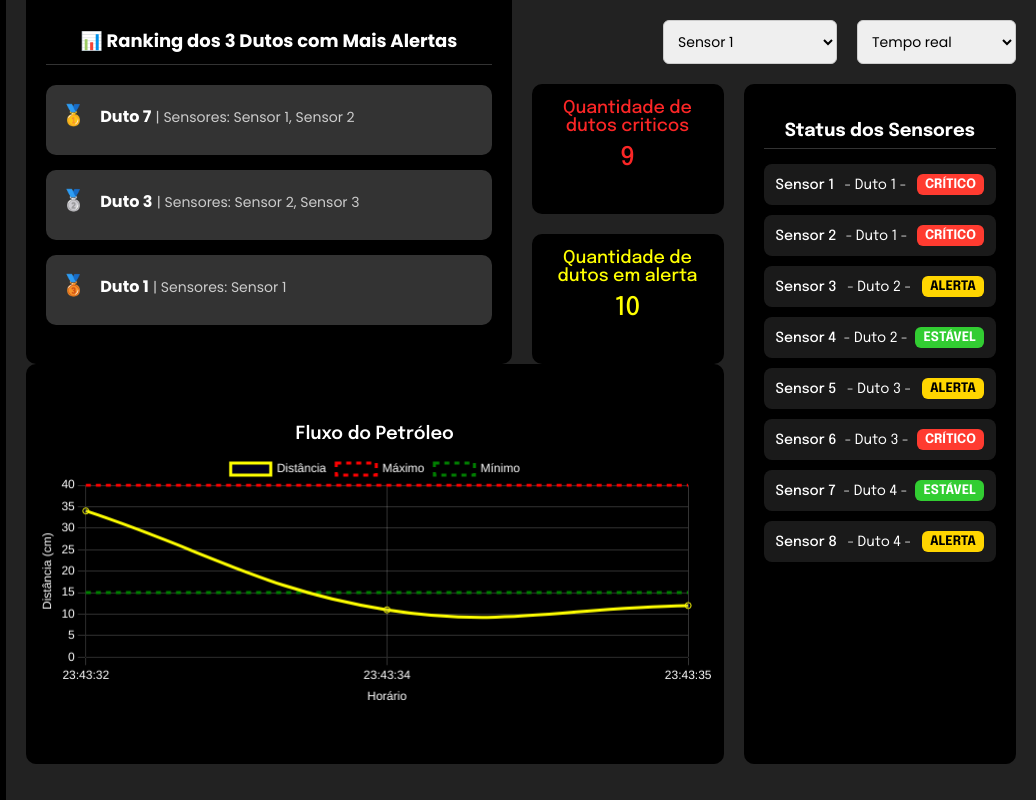
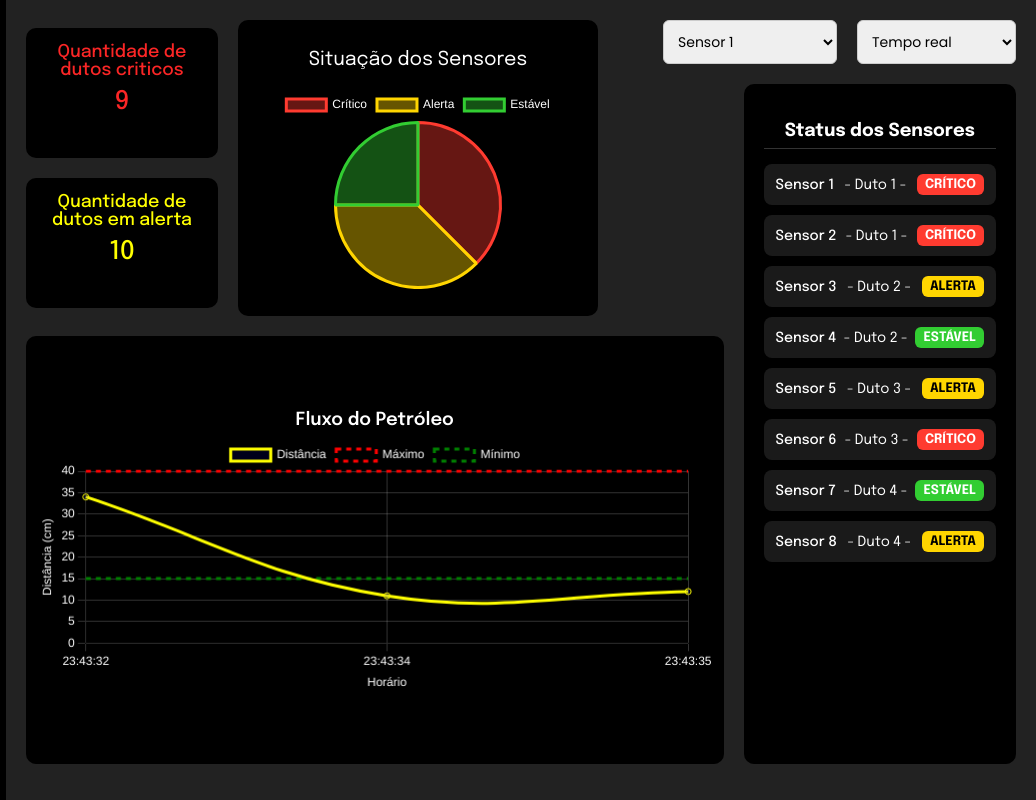
Before and after one commit to LukaNagayassu/PIPE_LINE, a plain HTML site: page Site/felipe/dashboard/dashHome.html in a window 1280 px wide. Shown: the full height of the page, 244-1280 px from the left. Drawn offline with nearby package versions, Linux system fonts and the light colour scheme.

Commit message:
alteracao dash

```diff
--- a/Site/felipe/css/dash.css
+++ b/Site/felipe/css/dash.css
@@ -146,7 +146,7 @@ select {
     gap: 20px;
     width: 15vw;
     height: 35vh;
-    margin-bottom: 20px;
+    margin-top: -7vh;
 }
 
 .indicator {
@@ -173,13 +173,11 @@ select {
 
 .chart-area {
     background-color: black;
-    flex: 1;
-    height: 28vh;
+    height: 60vh;
     border-radius: 10px;
     display: flex;
     align-items: center;
     justify-content: center;
-    margin-top: -5vh;
 }
 
 .chart-container {
@@ -273,18 +271,32 @@ select {
 }
 
 .middle-panel {
-    flex: 1;
     background-color: black;
     color: white;
     border-radius: 10px;
     padding: 20px;
-    height: 47vh;
-    box-sizing: border-box;
+    height: 32vh;
+    width: 25vw;
     display: flex;
     align-items: center;
     justify-content: center;
-    margin-top: -12vh;
+    margin-top: -8vh;
 }
+
+.pizza-container {
+    display: flex;
+    flex-direction: column;
+    align-items: center;
+    justify-content: center;
+    padding: 15px;
+    margin-top: -2vh;
+}
+
+.pizza-container canvas {
+    max-width: 400px;
+    max-height: 200px;
+}
+
 
 .ranking-container {
     color: white;
--- a/Site/felipe/dashboard/dashHome.html
+++ b/Site/felipe/dashboard/dashHome.html
@@ -51,29 +51,6 @@
             <div class="left-panel">
                 <div class="indicator-row">
 
-                    <div class="middle-panel">
-                        <div class="ranking-container">
-                            <h3>📊 Ranking dos 3 Dutos com Mais Alertas</h3>
-                            <ul class="ranking-list">
-                                <li>
-                                    <span class="rank-icon">🥇</span>
-                                    <strong>Duto 7</strong>
-                                    <span class="sensors">| Sensores: Sensor 1, Sensor 2</span>
-                                </li>
-                                <li>
-                                    <span class="rank-icon">🥈</span>
-                                    <strong>Duto 3</strong>
-                                    <span class="sensors">| Sensores: Sensor 2, Sensor 3</span>
-                                </li>
-                                <li>
-                                    <span class="rank-icon">🥉</span>
-                                    <strong>Duto 1</strong>
-                                    <span class="sensors">| Sensores: Sensor 1</span>
-                                </li>
-                            </ul>
-                        </div>
-                    </div>
-
                     <div class="indicator-wrapper">
                         <div class="indicator" style="color: rgb(251, 38, 38); ">
                             <span>Quantidade de dutos criticos</span>
@@ -82,6 +59,13 @@
                         <div class="indicator" style="color: yellow;">
                             <span>Quantidade de dutos em alerta</span>
                             <p>10</p>
+                        </div>
+                    </div>
+
+                    <div class="middle-panel">
+                        <div class="pizza-container">
+                            <p style="font-size: 1.2rem;">Situação dos Sensores</p>
+                            <canvas id="pizzaChart" width="300" height="120"></canvas>
                         </div>
                     </div>
 
@@ -98,17 +82,26 @@
                 <div class="sensor-status-container">
                     <h3>Status dos Sensores</h3>
                     <ul class="sensor-status-list">
-                        <li><span class="sensor-name">Sensor 1</span> - Duto 1 - <span class="status critical">Crítico</span></li>
-                        <li><span class="sensor-name">Sensor 2</span> - Duto 1 - <span class="status critical">Crítico</span></li>
-                        <li><span class="sensor-name">Sensor 3</span> - Duto 2 - <span class="status alert">Alerta</span></li>
-                        <li><span class="sensor-name">Sensor 4</span> - Duto 2 - <span class="status stable">Estável</span></li>
-                        <li><span class="sensor-name">Sensor 5</span> - Duto 3 - <span class="status alert">Alerta</span></li>
-                        <li><span class="sensor-name">Sensor 6</span> - Duto 3 - <span class="status critical">Crítico</span></li>
-                        <li><span class="sensor-name">Sensor 7</span> - Duto 4 - <span class="status stable">Estável</span></li>
-                        <li><span class="sensor-name">Sensor 8</span> - Duto 4 - <span class="status alert">Alerta</span></li>
+                        <li><span class="sensor-name">Sensor 1</span> - Duto 1 - <span
+                                class="status critical">Crítico</span></li>
+                        <li><span class="sensor-name">Sensor 2</span> - Duto 1 - <span
+                                class="status critical">Crítico</span></li>
+                        <li><span class="sensor-name">Sensor 3</span> - Duto 2 - <span
+                                class="status alert">Alerta</span></li>
+                        <li><span class="sensor-name">Sensor 4</span> - Duto 2 - <span
+                                class="status stable">Estável</span></li>
+                        <li><span class="sensor-name">Sensor 5</span> - Duto 3 - <span
+                                class="status alert">Alerta</span></li>
+                        <li><span class="sensor-name">Sensor 6</span> - Duto 3 - <span
+                                class="status critical">Crítico</span></li>
+                        <li><span class="sensor-name">Sensor 7</span> - Duto 4 - <span
+                                class="status stable">Estável</span></li>
+                        <li><span class="sensor-name">Sensor 8</span> - Duto 4 - <span
+                                class="status alert">Alerta</span></li>
                 </div>
             </div>
-    </div>
+        </div>
+
 
 </body>
 
@@ -213,6 +206,40 @@
         }
     };
 
+    const ctxPizza = document.getElementById('pizzaChart').getContext('2d');
+
+    new Chart(ctxPizza, {
+        type: 'pie',
+        data: {
+            labels: ['Crítico', 'Alerta', 'Estável'],
+            datasets: [{
+                data: [3, 3, 2],
+                backgroundColor: [
+                    'rgba(255, 59, 48, 0.4)',   // Crítico - fundo translúcido
+                    'rgba(255, 213, 0, 0.4)',   // Alerta  - fundo translúcido
+                    'rgba(50, 205, 50, 0.4)'    // Estável - fundo translúcido
+                ],
+                borderColor: [
+                    '#FF3B30',   // Crítico - borda sólida
+                    '#FFD500',   // Alerta  - borda sólida
+                    '#32CD32'    // Estável - borda sólida
+                ],
+                borderWidth: 3
+            }]
+        },
+        options: {
+            plugins: {
+                legend: {
+                    labels: {
+                        color: 'white'
+                    }
+                }
+            }
+        }
+    });
+
+
+
 
     const realtimeChart = new Chart(ctx, config);
 
```
Also changed, not shown: Site/felipe/dashboard/dashAlerta.html (+28 -4 lines).
